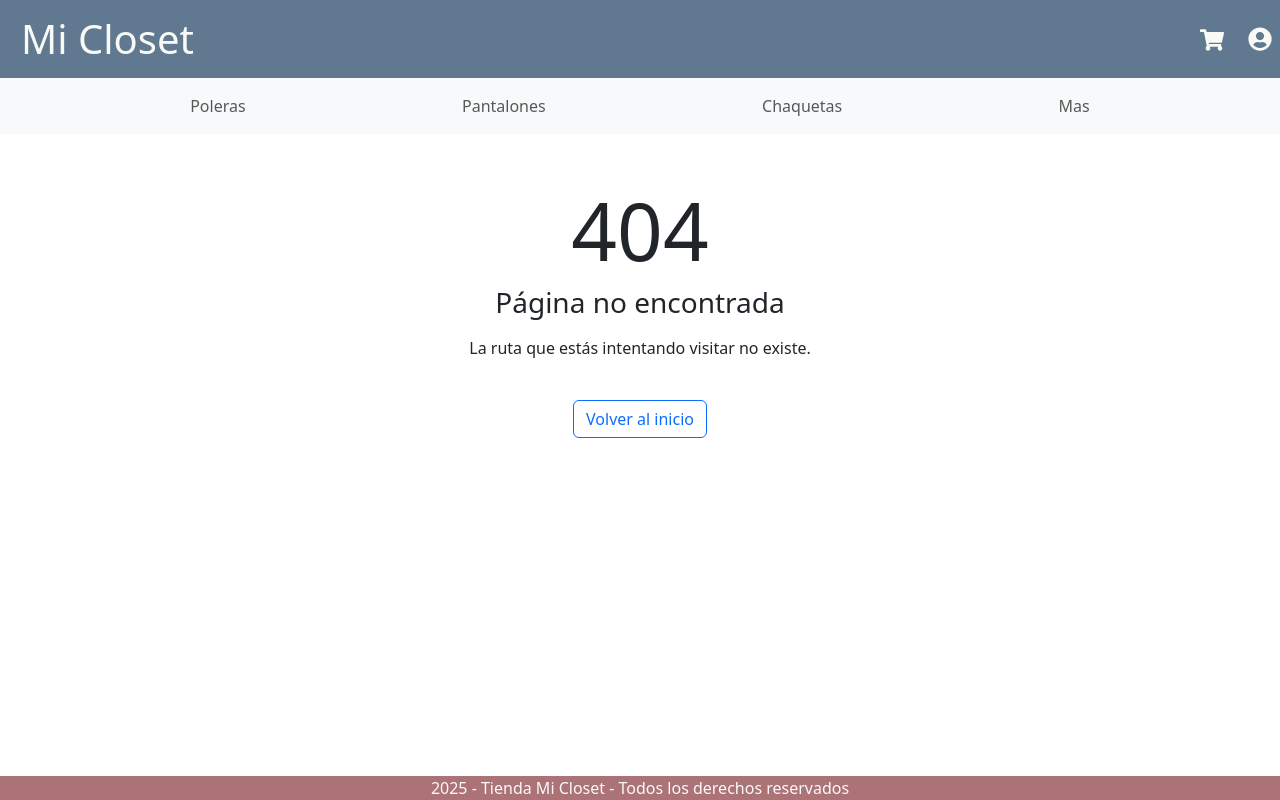
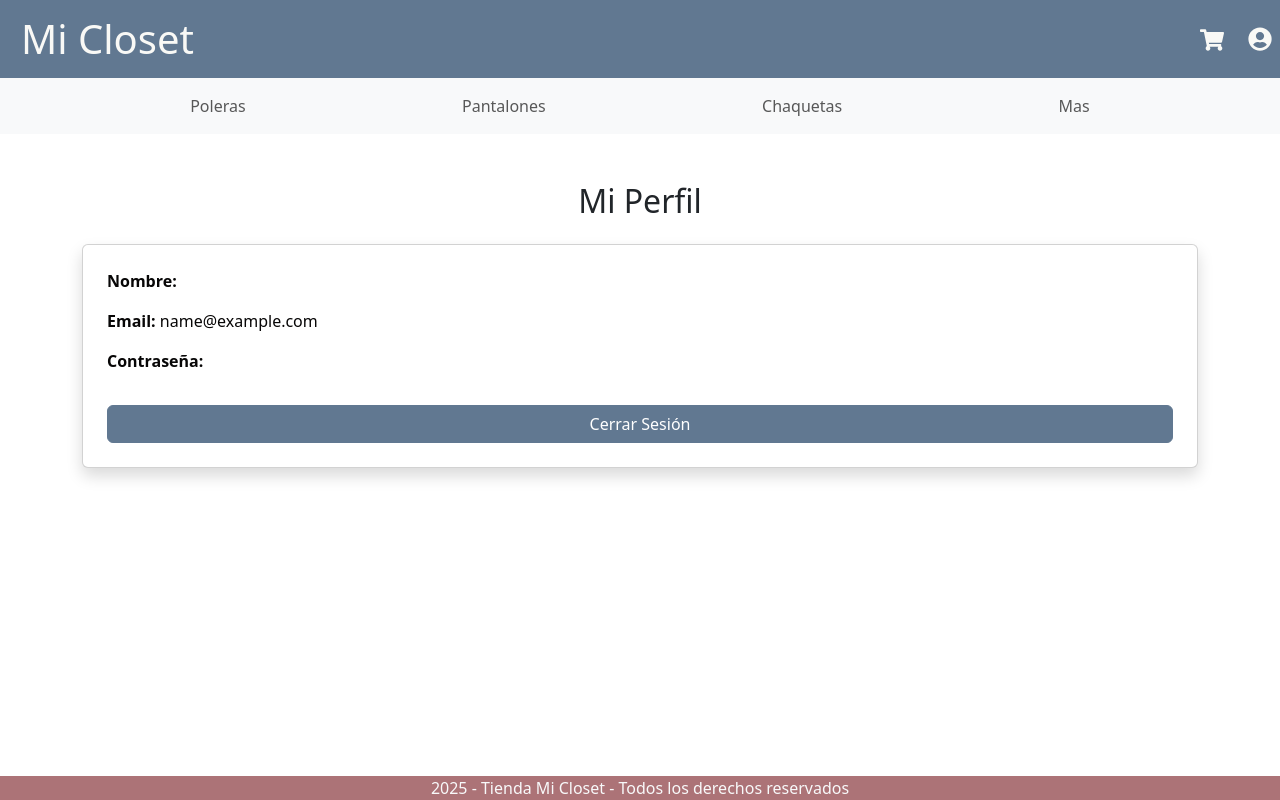
Before and after one commit to teremonardes/tiendaDeRopa, a React (Vite) app in the folder frontend/: page /profile in a window 1280 px wide. Before the commit this address had no page. Built offline with nearby package versions, Linux system fonts and the light colour scheme; sample sign-in values are in the browser's storage.

Commit message:
Fix: Ajustes en login/registro y estilos

```diff
--- a/frontend/src/App.jsx
+++ b/frontend/src/App.jsx
@@ -9,6 +9,7 @@ import Cart from './pages/Cart/Cart'
 import NotFound from './pages/NotFound/NotFound'
 import Footer from './components/Footer/Footer'
 import Register from './pages/Register/Register';
+import Profile from  './pages/Profile/Profile';
 
 
 
@@ -27,6 +28,7 @@ function App() {
   <Routes>
      <Route path="/" element={<Home />} />
      <Route path="/cart" element={<Cart />} />
+     <Route path="/profile" element={<Profile />} />
      {/* path='gallery/:product/:id' */}
      <Route path="/register" element={<Register />} />
      <Route path="*" element={<NotFound />} />
--- a/frontend/src/components/Header/Header.css
+++ b/frontend/src/components/Header/Header.css
@@ -16,3 +16,35 @@
   color: #f9f9f6;
   vertical-align: middle;
 }
+
+/* Botones del modal */
+.modal-body .btn-primary,
+.modal-body .btn-outline-primary {
+  background-color: #617891 !important;
+  border-color: #617891 !important;
+  color: #fff !important;
+}
+
+.modal-body .btn-outline-primary {
+  background-color: transparent !important;
+  color: #617891 !important;
+}
+
+.modal-body .btn-primary:hover,
+.modal-body .btn-outline-primary:hover {
+  background-color: #50657c !important;
+  border-color: #50657c !important;
+  color: #fff !important;
+}
+
+
+.modal-body form button {
+  background-color: #617891 !important;
+  border-color: #617891 !important;
+  color: #fff !important;
+}
+
+.modal-body form button:hover {
+  background-color: #50657c !important;
+  border-color: #50657c !important;
+}
--- a/frontend/src/components/Header/Header.jsx
+++ b/frontend/src/components/Header/Header.jsx
@@ -3,22 +3,28 @@ import { FaShoppingCart, FaUserCircle } from 'react-icons/fa';
 import Modal from 'react-bootstrap/Modal';
 import Form from 'react-bootstrap/Form';
 import Button from 'react-bootstrap/Button';
-import { Link } from 'react-router-dom';
+import { Link, useNavigate } from 'react-router-dom';
 import './Header.css';
 
 const Header = () => {
   const [showAuth, setShowAuth] = useState(false);
-  const [isLogin, setIsLogin] = useState(true); // true: login, false: register
-  const [isLoggedIn, setIsLoggedIn] = useState(false);
+  const [isLogin, setIsLogin] = useState(true);
+  const navigate = useNavigate();
 
   const handleClose = () => setShowAuth(false);
   const handleShow = () => setShowAuth(true);
 
   const handleAuth = (e) => {
     e.preventDefault();
-    setIsLoggedIn(true);
-    alert(isLogin ? 'Inicio de sesión exitoso' : 'Registro exitoso');
-    handleClose();
+    const form = e.target;
+    const nombre = isLogin ? 'Usuario' : form.nombre.value;
+    const email = form.email.value;
+    const password = form.password.value;
+
+    const user = { nombre, email, password };
+    localStorage.setItem('user', JSON.stringify(user));
+    setShowAuth(false);
+    navigate('/profile');
   };
 
   return (
@@ -46,16 +52,16 @@ const Header = () => {
             {!isLogin && (
               <Form.Group className="mb-3">
                 <Form.Label>Nombre</Form.Label>
-                <Form.Control type="text" placeholder="Tu nombre" required />
+                <Form.Control name="nombre" type="text" placeholder="Tu nombre" required />
               </Form.Group>
             )}
             <Form.Group className="mb-3">
               <Form.Label>Email</Form.Label>
-              <Form.Control type="email" placeholder="ejemplo@correo.com" required />
+              <Form.Control name="email" type="email" placeholder="ejemplo@correo.com" required />
             </Form.Group>
             <Form.Group className="mb-3">
               <Form.Label>Contraseña</Form.Label>
-              <Form.Control type="password" placeholder="Tu contraseña" required />
+              <Form.Control name="password" type="password" placeholder="Tu contraseña" required />
             </Form.Group>
             <Button variant="primary" type="submit" className="w-100">
               {isLogin ? 'Iniciar Sesión' : 'Registrarse'}
--- /dev/null
+++ b/frontend/src/pages/Profile/Profile.css
@@ -0,0 +1,20 @@
+.perfil-card {
+    background-color: #617891;
+    color: #0a0909;
+    border: none;
+  }
+
+  .perfil-card p {
+    color: #070606;
+  }
+
+  .perfil-card button {
+    background-color: #617891;
+    border-color: #617891;
+    color: #fff;
+  }
+
+  .perfil-card button:hover {
+    background-color: #50657c;
+    border-color: #50657c;
+  }
--- a/frontend/src/pages/Profile/Profile.jsx
+++ b/frontend/src/pages/Profile/Profile.jsx
@@ -1,9 +1,47 @@
-import React from 'react'
+import React, { useEffect, useState } from 'react';
+import { useNavigate } from 'react-router-dom';
+import './Profile.css';
 
 const Profile = () => {
+  const navigate = useNavigate();
+  const [usuario, setUsuario] = useState(null);
+
+  useEffect(() => {
+    const userData = JSON.parse(localStorage.getItem('user'));
+    if (!userData) {
+      alert('Debes iniciar sesión para ver tu perfil');
+      navigate('/');
+    } else {
+      setUsuario(userData);
+    }
+  }, [navigate]);
+
+  if (!usuario) {
+    return (
+      <div className="container mt-5 text-center">
+        <p>Cargando perfil...</p>
+      </div>
+    );
+  }
+
+  const handleLogout = () => {
+    localStorage.removeItem('user');
+    navigate('/');
+  };
+
   return (
-    <div>Profile</div>
-  )
-}
+    <div className="container mt-5">
+      <h2 className="text-center mb-4">Mi Perfil</h2>
+      <div className="card p-4 shadow perfil-card">
+        <p><strong>Nombre:</strong> {usuario.nombre}</p>
+        <p><strong>Email:</strong> {usuario.email}</p>
+        <p><strong>Contraseña:</strong> {usuario.password}</p>
+        <button className="btn btn-light mt-3" onClick={handleLogout}>
+          Cerrar Sesión
+        </button>
+      </div>
+    </div>
+  );
+};
 
-export default Profile
+export default Profile;
```
